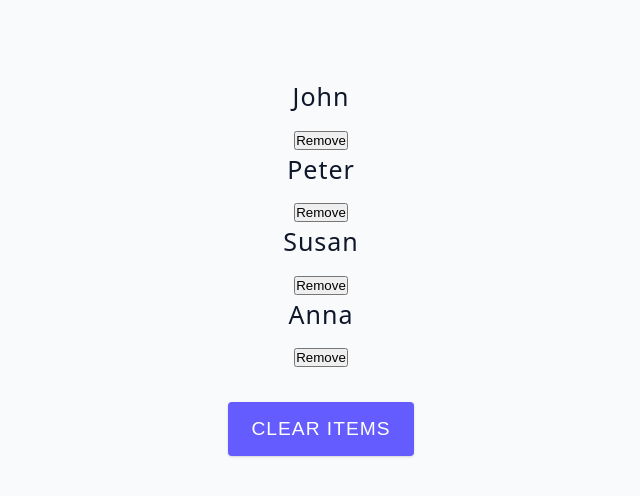
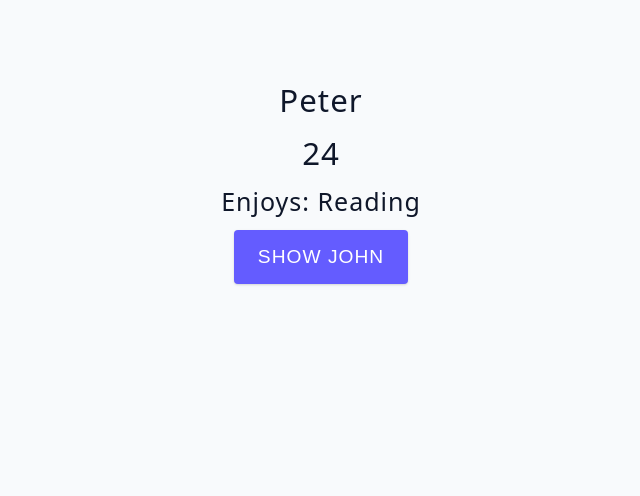
Before and after one commit to creativeloc/advanced-react-tutorials, a React (Vite) app: page / in a window 1280 px wide. Shown: the top 496 px of the page, without its empty margins (319-959 px from the left). Built offline with nearby package versions, Linux system fonts and the light colour scheme.

Commit message:
implement an object as initial state in useState()

```diff
--- a/src/App.jsx
+++ b/src/App.jsx
@@ -1,4 +1,4 @@
-import Starter from "./tutorial/01-useState/starter/03-useState-array"
+import Starter from "./tutorial/01-useState/starter/04-useState-object"
 
 function App() {
   return (
--- a/src/tutorial/01-useState/starter/04-useState-object.jsx
+++ b/src/tutorial/01-useState/starter/04-useState-object.jsx
@@ -1,7 +1,27 @@
-import { useState } from 'react';
+import { useState } from "react"
 
 const UseStateObject = () => {
-  return <h2>useState object example</h2>;
-};
+  const [person, setPerson] = useState({
+    name: "Peter",
+    age: 24,
+    hobby: "Reading"
+  })
 
-export default UseStateObject;
+  const displayPerson = () => {
+    // setPerson({ name: "John", age: 28, hobby: "Photography" })
+    setPerson({ ...person, name: "Susan" })
+  }
+
+  return (
+    <>
+      <h3>{person.name}</h3>
+      <h3>{person.age}</h3>
+      <h4>Enjoys: {person.hobby}</h4>
+      <button className="btn" onClick={displayPerson}>
+        Show John
+      </button>
+    </>
+  )
+}
+
+export default UseStateObject
```
